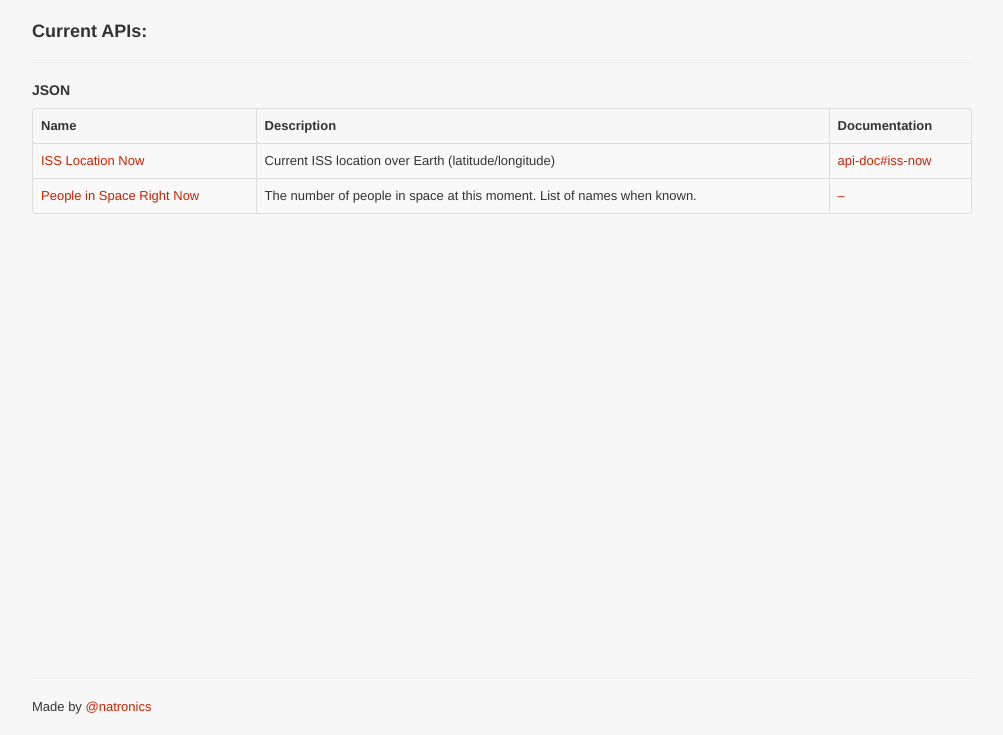
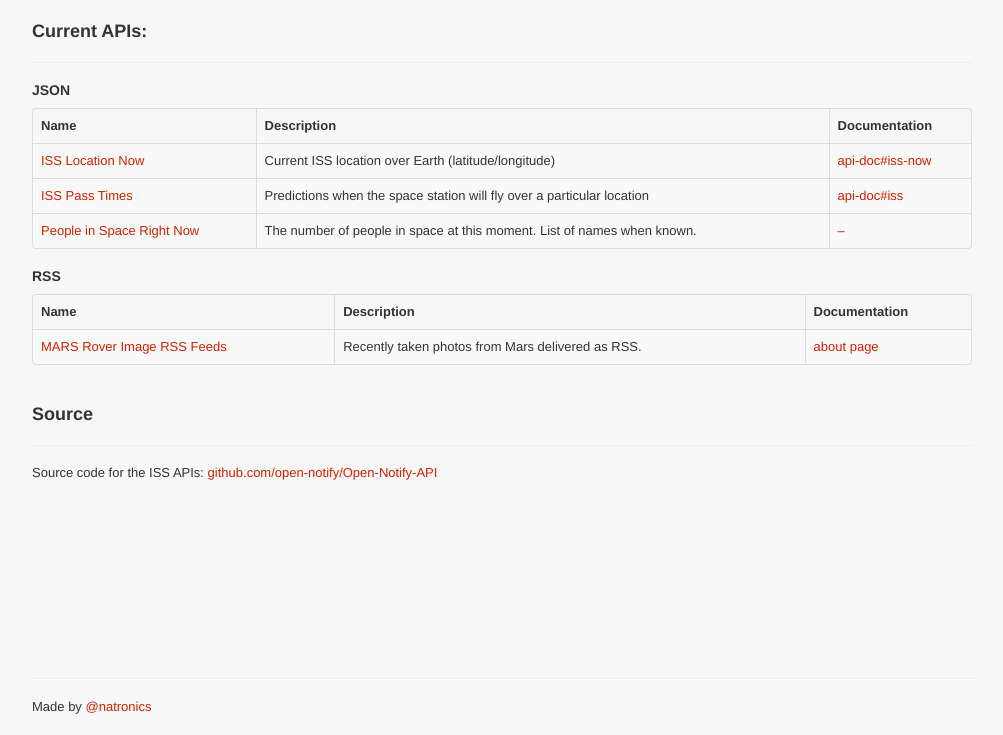
Before and after one commit to open-notify/Open-Notify-API, a Flask app: page / in a window 1280 px wide. Shown: the part 65-800 px from the top of the page, without its empty margins (138-1141 px from the left). Run offline with Flask 2, Linux system fonts and the light colour scheme.

Commit message:
added ISS pass time API

```diff
--- a/app.py
+++ b/app.py
@@ -2,6 +2,8 @@
 from functools import wraps
 from flask import Flask, jsonify, request, current_app, render_template, send_from_directory
 import iss
+import util
+
 app = Flask(__name__)
 
 # json endpoint decorator
@@ -9,7 +11,7 @@
     """Returning a object gets JSONified"""
     @wraps(func)
     def decorated_function(*args, **kwargs):
-        return jsonify(func(*args, **kwargs))
+        return jsonify(func(*args, **kwargs)[0]), func(*args, **kwargs)[1]
     return decorated_function
 
 # from farazdagi on github
@@ -37,13 +39,19 @@
                 "docname": "api-doc#iss-now"
               },
               {
+                "title": "ISS Pass Times",
+                "link": "/iss-pass.json",
+                "desc": "Predictions when the space station will fly over a particular location",
+                "doclink": "http://open-notify.org/api-doc#iss",
+                "docname": "api-doc#iss"
+              },
+              {
                 "title": "People in Space Right Now",
                 "link": "/astros.json",
                 "desc": "The number of people in space at this moment. List of names when known.",
                 "doclink": "#",
                 "docname": "&ndash;"
               },
-
            ]
 
 @app.route("/")
@@ -60,7 +68,50 @@
 @json
 def iss_now():
     loc = iss.get_location()
-    return {"message": "success", "data": loc}
+    return {"message": "success", "data": loc}, 200
+
+@app.route("/iss-pass.json")
+@jsonp
+@json
+def iss_pass():
+
+    # Sanitize inputs
+    lat = request.args.get('lat', False)
+    if lat:
+        lat = util.safe_float(lat, (-90.0,90.0))
+        if not lat:
+            return {"message": "failure", "reason": "Latitude must be number between -90.0 and 90.0"}, 501
+    else:
+        return {"message": "failure", "reason": "Latitude must be specified"}, 501
+
+    lon = request.args.get('lon', False)
+    if lon:
+        lon = util.safe_float(lon, (-180.0,180.0))
+        if not lon:
+            return {"message": "failure", "reason": "Longitue must be number between -180.0 and 180.0"}, 501
+    else:
+        return {"message": "failure", "reason": "Longitude must be specified"}, 501
+
+    alt = request.args.get('alt', False)
+    if alt:
+        alt = util.safe_float(alt, (0,10000))
+        if not alt:
+            return {"message": "failure", "reason": "Altitude must be number between 0 and 10,000"}, 501
+    else:
+        return {"message": "failure", "reason": "Altitude must be specified"}, 501
+
+    n = request.args.get('n', False)
+    if n:
+        n = util.safe_float(n, (1,100))
+        if not n:
+            return {"message": "failure", "reason": "Number of passes must be number between 1 and 100"}, 501
+    else:
+        n = 5
+
+    # Calculate data and return
+    d = iss.get_passes(lon, lat, alt, int(n))
+    return {"message": "success", "data": d}, 200
+
 
 @app.route("/astros.json")
 @jsonp
@@ -74,7 +125,7 @@
             , {'name': "Thomas Marshburn",  'craft': "ISS"}
             , {'name': "Chris Hadfield",    'craft': "ISS"}
           ]
-    return {'message': "success", 'number': len(Astros), 'people': Astros}
+    return {'message': "success", 'number': len(Astros), 'people': Astros}, 200
 
 if __name__ == "__main__":
     app.run()
--- a/templates/index.html
+++ b/templates/index.html
@@ -26,6 +26,7 @@
     </div>
     <div class="row">
       <div class="span12">
+
         <h4>JSON</h4>
         <p>
           <table class="table table-bordered table-striped">
@@ -49,8 +50,41 @@
 
           </table>
         </p>
+
+        <h4>RSS</h4>
+        <p>
+          <table class="table table-bordered table-striped">
+            <thead>
+              <tr>
+                <th>Name</th>
+                <th>Description</th>
+                <th>Documentation</th>
+              </tr>
+            </thead>
+            <tbody>
+              <tr>
+                <td><a href="http://mars.open-notify.org/">MARS Rover Image RSS Feeds</a></td>
+                <td>Recently taken photos from Mars delivered as RSS.</td>
+                <td><a href="http://mars.open-notify.org/about.html">about page</a></td>
+              </tr>
+            </tbody>
+          </table>
+        </p>
+
       </div>
     </div>
+
+    <div class="page-header">
+      <h3>Source</h3>
+    </div>
+    <div class="row">
+      <div class="span12">
+        <p>
+          Source code for the ISS APIs: <a href="https://github.com/open-notify/Open-Notify-API">github.com/open-notify/Open-Notify-API</a>
+        </p>
+      </div>
+    </div>
+
   </div>
   </div>
   </div>
```
Also changed, not shown: iss.py (+52 -1 lines), util.py (added, +12 -0 lines).
